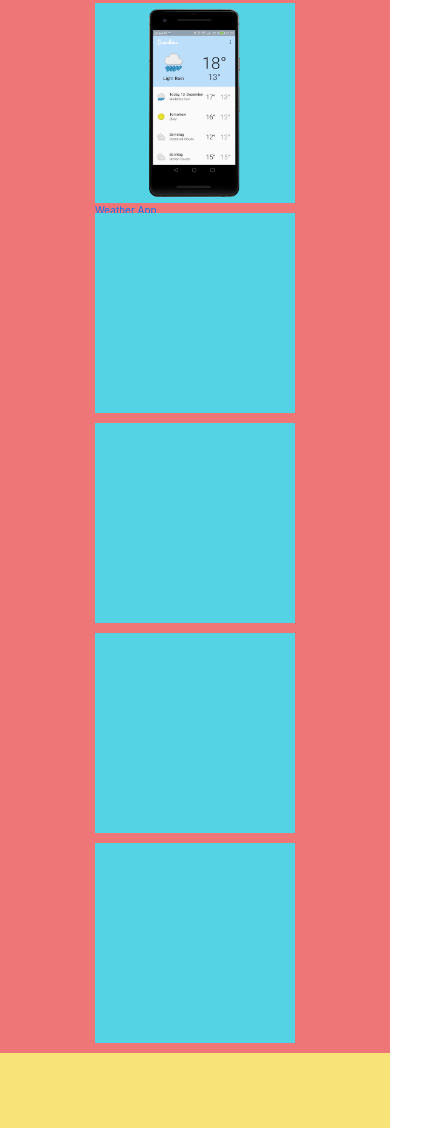
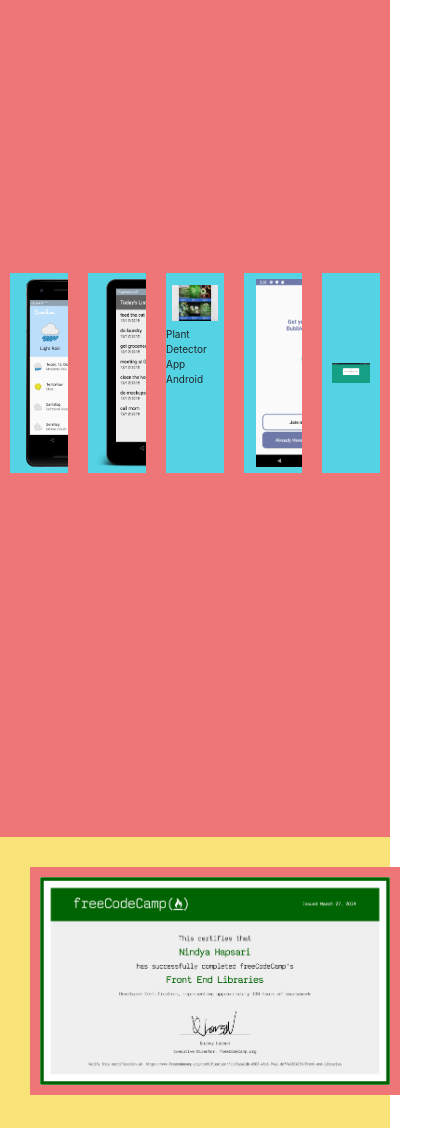
Before and after one commit to nindyahapsari/personal_website, a plain HTML site: page index.html in a window 390 px wide. Shown: the part 1948-3076 px from the top of the page, 430 px wide, since content can reach past the window. Drawn offline with nearby package versions, Linux system fonts and the light colour scheme; a web font is replaced by a local one.

Commit message:
added work page and cert page

```diff
--- a/index.html
+++ b/index.html
@@ -42,8 +42,8 @@
   </nav>
   <div class="container-fluid" id="welcome-text">
     <h2 class="animated bounceInLeft" id="hello-text">Hello! I'm an aspiring software developer</h2>
-    <h3 class="animated bounceInLeft delay-1500ms" id="focus-text">focus on front end develoment and mobile app development</h3>
-    <h3 class="animated bounceInLeft delay-1s" id="based-text">Based in Cologne, Germany</h3>
+    <h3 class="animated bounceInUp delay-1000ms" id="focus-text">focus on front end develoment and mobile app development</h3>
+    <h3 class="animated bounceInRight delay-1000ms" id="based-text">Based in Cologne, Germany</h3>
   </div>
 </div>
 
@@ -89,55 +89,76 @@
     </div>
 
     <div class="container-work" id="container-work">
-      <section id="project-list">
-          <div id="android-weatherapp">
+          <div id="card-wrapper">
             <div class="project-card">
                 <a href="" target="">
                     <img id="weatherapp" src="images/weather_first.png" alt="">
-                    <p>Weather App <br> Android</p>
+                    <p class="projec-text">Weather App <br> Android</p>
                   </a>
             </div>
-          </div>
-          <div id="android-todo">
+
+
             <div class="project-card">
                 <a>
-                    <img>
-                    <p></p>
+                  <img id="todoapp" src="images/todo_tab_first.png" alt="">
+                    <p class="projec-text">To-do App <br> Android</p>
                   </a>
             </div>
-          </div>
-          <div id="android-plant">
+
+
               <div class="project-card">
                   <a>
-                      <img>
-                      <p></p>
+                      <img id="plantapp" src="images/tf_plant_android_2.png" alt="">
+                      <p class="projec-text">Plant Detector App <br> Android</p>
+                    </a>
+              </div>
+
+
+              <div class="project-card">
+                  <a>
+                      <img id="bubbleteaapp" src="images/pict_1.png">
+                      <p class="projec-text">Ordering Bubble Tea App <br> Android</p>
+                    </a>
+              </div>
+
+
+              <div class="project-card">
+                  <a>
+                      <img id="rqm" src="images/Screenshot-rqm.png">
+                      <p class="projec-text">Random Quote Machine <br> HTML CSS JS</p>
                     </a>
               </div>
           </div>
-          <div id="android-bubble">
-              <div class="project-card">
-                  <a>
-                      <img>
-                      <p></p>
-                    </a>
-              </div>
-          </div>
-          <div id="web-rqm">
-              <div class="project-card">
-                  <a>
-                      <img>
-                      <p></p>
-                    </a>
-              </div>
-          </div>
-      </section>
 
 
     </div>
 
     <div id="container-cert">
+      <div class="cert-holder">
 
+        <div class="freecodecamp">
+          <figure>
+            <img id="cert-img" src="images/cert/Front-End-Certificate-FCC.png" width="370" height="228 alt="Front End Libraries Certificate" >
+          </figure>
+        </div>
+        <div class="sandiego">
+            <figure>
+              <img id="cert-img" src="images/cert/ucsandiego.jpg" width="370" height="280" alt="Data Structures and Performance Certificates" >
+            </figure>
+          </div>
+          <div class="duke">
+              <figure>
+                <img id="cert-img" src="images/cert/duke.jpg" width="370" height="280 alt="Java Programming: Principal Of Software Design" >
+              </figure>
+            </div>
+            <div class="standford">
+                <figure>
+                  <img id="cert-img" src="images/cert/standford.jpg" width="370" height="280 alt="Machine Learning" >
+                </figure>
+              </div>
+            </div>
     </div>
+<!-- end cert -->
 
 </div>
 
--- a/main.css
+++ b/main.css
@@ -112,21 +112,25 @@ min-height: 115vh;
 /* project section */
 
 .container-work{
-    display: flex;
-    justify-content: center;
-    flex-wrap: wrap;
     background: url(Web-design/pink-bg.png);
     background-size: cover;
     min-height: 100vh;
 }
 
+#card-wrapper {
+    display: flex;
+    flex-direction: row;
+    justify-content: center;
+    align-items: center;
+    min-height: 90vh;
+}
+
 .project-card {
-    position: relative;
     width: 200px;
     height: 200px;
     margin: 10px;
     background-color: #53D3E3;
-    /* overflow: hidden; */
+    overflow: hidden;
 }
 
 #weatherapp {
@@ -137,6 +141,34 @@ min-height: 115vh;
    align-items: center;
    padding-left: 27%;
 }
+#todoapp {
+    max-height: 100%;
+    padding: 6px;
+    padding-left: 10%;
+ }
+
+ #plantapp {
+    max-height: 100%;
+    max-width: 100%;
+    padding: 6px;
+    padding-top: 20%;
+ }
+
+ #bubbleteaapp {
+    max-height: 100%;
+    padding: 6px;
+    align-items: center;
+    padding-left: 20%;
+
+ }
+
+ #rqm {
+     width: 100%;
+     height: 100%;
+    object-fit: contain;
+    padding: 10px;
+    align-items: center;
+ }
 
 /* certificate section */
 
@@ -149,3 +181,19 @@ min-height: 115vh;
 ul {
     list-style: none;
 }
+
+.cert-holder {
+    display: flex;
+    flex-direction: column;
+    flex-wrap: wrap;
+    align-items: center;
+    align-content: space-around;
+
+}
+
+#cert-img {
+    padding: 10px;
+    margin: 30px;
+    background: #EF7676;
+
+}
```
Also changed, not shown: images/cert/Front-End-Certificate-FCC.png (added), images/cert/duke.jpg (added), images/cert/standford.jpg (added), images/cert/ucsandiego.jpg (added).
